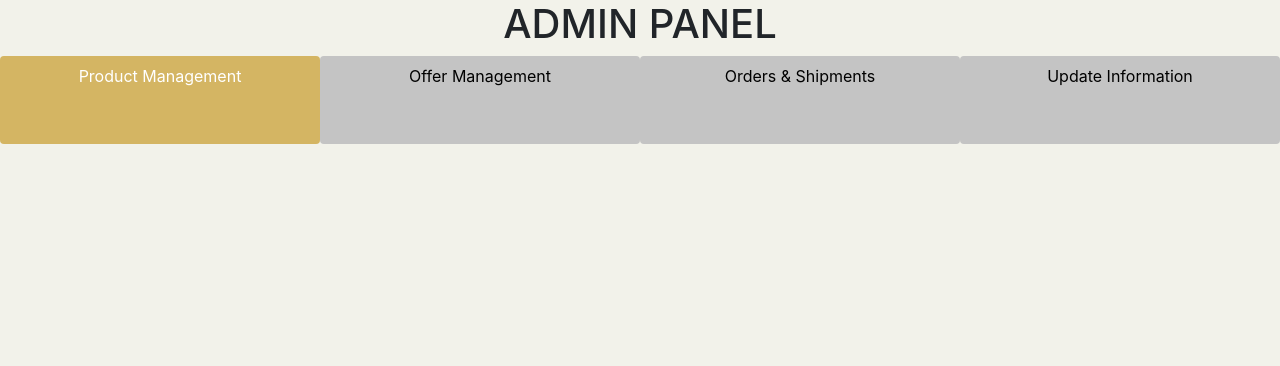
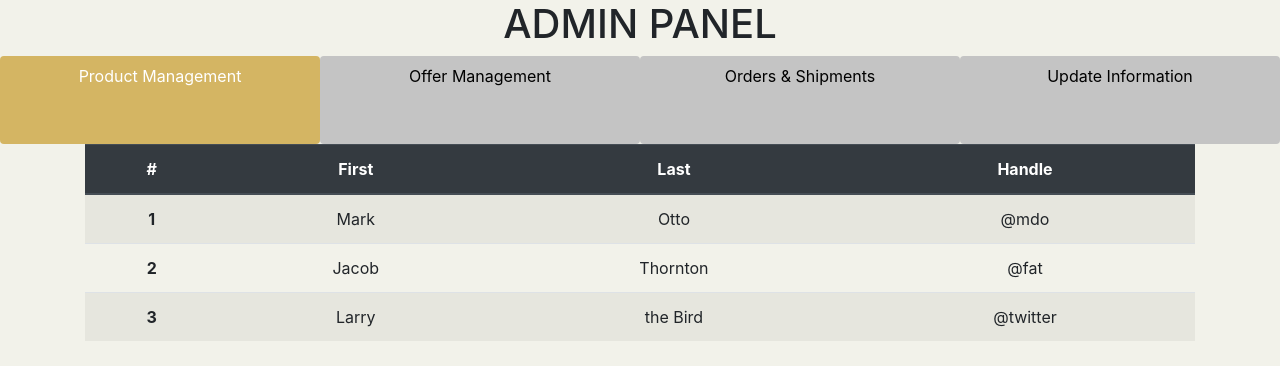
Before and after one commit to nhungoc1508/egrocery, a Flask app: page /admin in a window 1280 px wide. Shown: the part 56-422 px from the top of the page. Run offline with Flask 2, Linux system fonts and the light colour scheme; some libraries are stand-ins or nearby versions.

Commit message:
:sparkles: Added table to Admin Page

```diff
--- a/market/templates/admin.html
+++ b/market/templates/admin.html
@@ -29,6 +29,39 @@
           </ul>
     </div>
 
+    <div class="container">
+      <table class="table table-striped">
+        <thead class="thead-dark">
+          <tr>
+            <th scope="col">#</th>
+            <th scope="col">First</th>
+            <th scope="col">Last</th>
+            <th scope="col">Handle</th>
+          </tr>
+        </thead>
+        <tbody>
+          <tr>
+            <th scope="row">1</th>
+            <td>Mark</td>
+            <td>Otto</td>
+            <td>@mdo</td>
+          </tr>
+          <tr>
+            <th scope="row">2</th>
+            <td>Jacob</td>
+            <td>Thornton</td>
+            <td>@fat</td>
+          </tr>
+          <tr>
+            <th scope="row">3</th>
+            <td>Larry</td>
+            <td>the Bird</td>
+            <td>@twitter</td>
+          </tr>
+        </tbody>
+      </table>
+    </div>
+
     <!-- Javascript to make the newly clicked tab the "active" tab -->
     <!-- JavaScript JQuery -->
     <script src="https://code.jquery.com/jquery-3.5.1.slim.min.js" integrity="sha384-DfXdz2htPH0lsSSs5nCTpuj/zy4C+OGpamoFVy38MVBnE+IbbVYUew+OrCXaRkfj" crossorigin="anonymous"></script>
```
